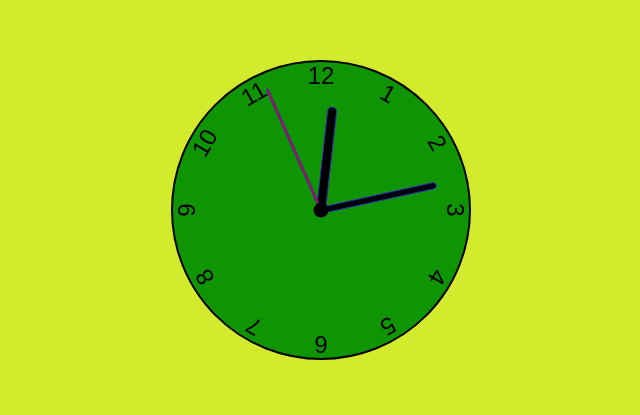
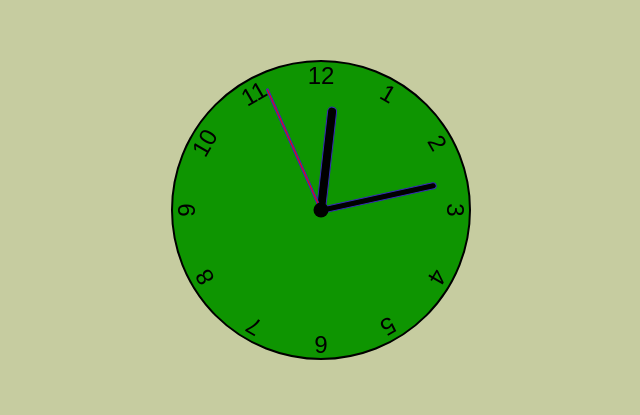
Before and after one commit to leo-na/my-wacth, a plain HTML site: page index.html in a window 1280 px wide. Shown: the part 198-613 px from the top of the page, without its empty margins (319-959 px from the left). Drawn offline with Linux system fonts and the light colour scheme.

Commit message:
style.css

```diff
--- a/style.css
+++ b/style.css
@@ -6,7 +6,7 @@
 }
 
 body {
-  background: rgb(210, 235, 45);
+  background: rgb(198, 204, 160);
   display: flex;
   justify-content: center;
   align-items: center;
```
